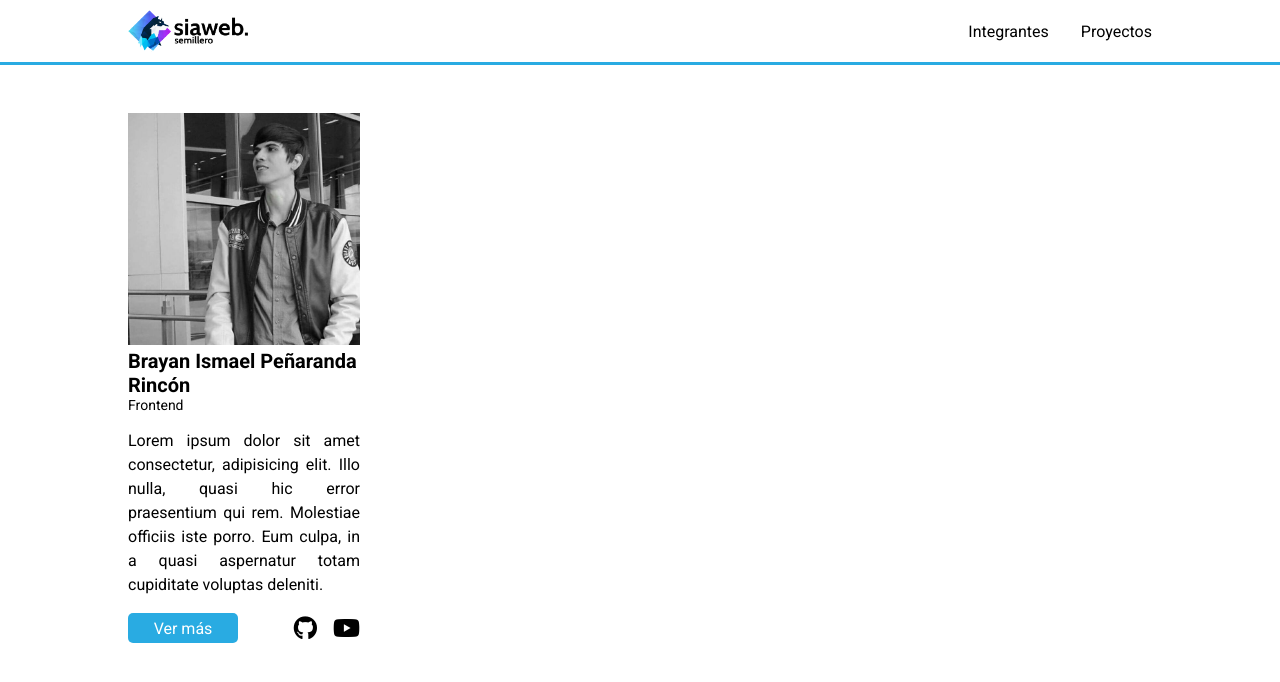
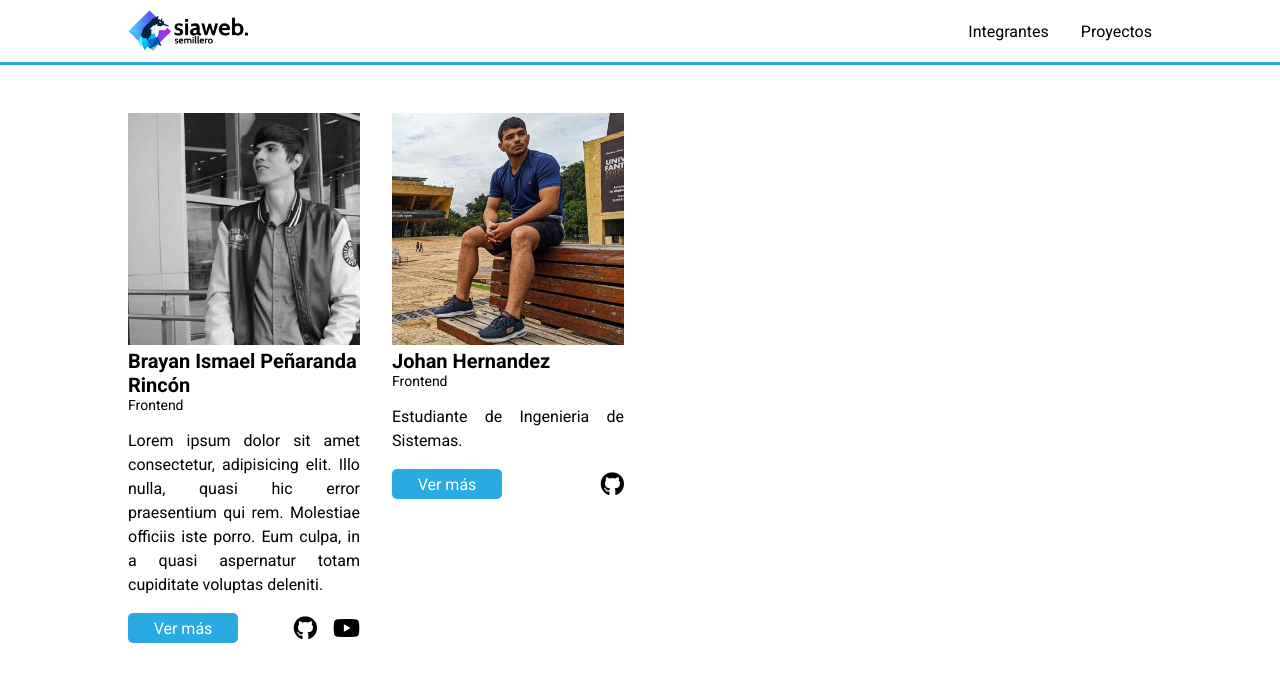
Before and after one commit to siawebufps/practicagit, a plain HTML site: page index.html in a window 1280 px wide. Drawn offline with Linux system fonts and the light colour scheme.

Commit message:
Agregue la informacion del estudiante Johan Hernandez

```diff
--- a/index.html
+++ b/index.html
@@ -1,13 +1,17 @@
 <!DOCTYPE html>
 <html lang="es">
+
 <head>
         <meta charset="UTF-8">
         <meta http-equiv="X-UA-Compatible" content="IE=edge">
         <meta name="viewport" content="width=device-width, initial-scale=1.0">
         <title>Integrantes Siaweb</title>
         <link rel="stylesheet" href="css/style.css">
-    <link rel="stylesheet" href="https://use.fontawesome.com/releases/v5.15.4/css/all.css" integrity="sha384-DyZ88mC6Up2uqS4h/KRgHuoeGwBcD4Ng9SiP4dIRy0EXTlnuz47vAwmeGwVChigm" crossorigin="anonymous">
+        <link rel="stylesheet" href="https://use.fontawesome.com/releases/v5.15.4/css/all.css"
+                integrity="sha384-DyZ88mC6Up2uqS4h/KRgHuoeGwBcD4Ng9SiP4dIRy0EXTlnuz47vAwmeGwVChigm"
+                crossorigin="anonymous">
 </head>
+
 <body>
         <header class="h">
                 <nav class="h__nav">
@@ -25,22 +29,42 @@
                                         <img class="s__fig--img" src="images/perfil.jpg" alt="">
                                         <h3 class="s__fig--h3">Brayan Ismael Peñaranda Rincón</h3>
                                         <p class="s__fig--p">Frontend</p>
-                    <p class="s__fig--description">Lorem ipsum dolor sit amet consectetur, adipisicing elit. Illo nulla, quasi hic error praesentium qui rem. Molestiae officiis iste porro. Eum culpa, in a quasi aspernatur totam cupiditate voluptas deleniti.</p>
+                                        <p class="s__fig--description">Lorem ipsum dolor sit amet consectetur,
+                                                adipisicing elit. Illo nulla, quasi hic error praesentium qui rem.
+                                                Molestiae officiis iste porro. Eum culpa, in a quasi aspernatur totam
+                                                cupiditate voluptas deleniti.</p>
                                         <div class="s__div">
                                                 <a class="s__div--a" href="">Ver más</a>
                                                 <div class="s__socialmedia">
-                            <a class="s__socialmedia--a" target="_blank" href="https://github.com/brayanismaelpr">
+                                                        <a class="s__socialmedia--a" target="_blank"
+                                                                href="https://github.com/brayanismaelpr">
                                                                 <i class="fab fa-github"></i>
                                                         </a>
-                            <a class="s__socialmedia--a" target="_blank" href="www.youtube.com">
+                                                        <a class="s__socialmedia--a" target="_blank"
+                                                                href="www.youtube.com">
                                                                 <i class="fab fa-youtube"></i>
                                                         </a>
                                                 </div>
                                         </div>
                                 </figure>
-
+                                <figure class="s__fig">
+                                        <img class="s__fig--img" src="images/johanHernandez.jpg" alt="">
+                                        <h3 class="s__fig--h3">Johan Hernandez</h3>
+                                        <p class="s__fig--p">Frontend</p>
+                                        <p class="s__fig--description">Estudiante de Ingenieria de Sistemas.</p>
+                                        <div class="s__div">
+                                                <a class="s__div--a" href="">Ver más</a>
+                                                <div class="s__socialmedia">
+                                                        <a class="s__socialmedia--a" target="_blank"
+                                                                href="https://github.com/IsaacHer">
+                                                                <i class="fab fa-github"></i>
+                                                        </a>
+                                                </div>
+                                        </div>
+                                </figure>
                         </article>
                 </section>
         </main>
 </body>
+
 </html>
```
Also changed, not shown: images/johanHernandez.jpg (added). Lines whose indentation alone changed are shown as unchanged.
